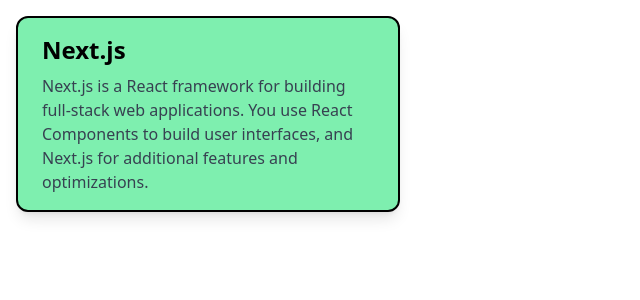
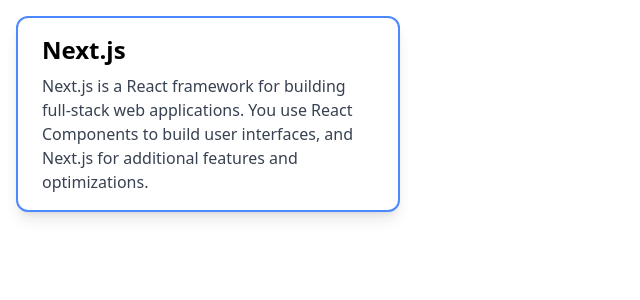
Before and after one commit to Poten14/Componique, a Next.js app: page /js in a window 1280 px wide. Shown: the top 300 px of the page, without its empty margins (0-640 px from the left). Built offline with nearby package versions, Linux system fonts and the light colour scheme.

Commit message:
change design

```diff
--- a/src/components/Card/Card1.tsx
+++ b/src/components/Card/Card1.tsx
@@ -6,7 +6,7 @@
 
 const Card1 = ({ title, description }: BasicCard) => {
   return (
-    <div className="m-4 max-w-sm rounded-xl border-2 border-black bg-[#7EEFAF] shadow-lg">
+    <div className="m-4 max-w-sm rounded-xl border-2 border-[#4C89FF] bg-white shadow-lg">
       <div className="px-6 py-4">
         <div className="mb-2 text-2xl font-bold">{title}</div>
         <p className="text-base text-gray-700">{description}</p>
```
